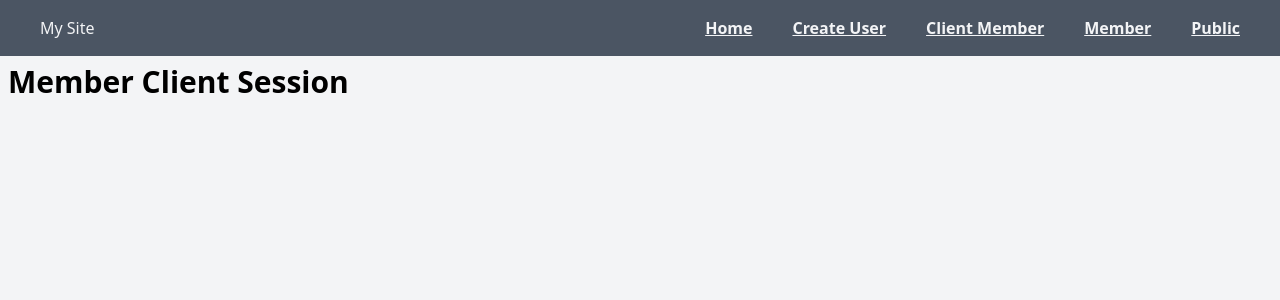
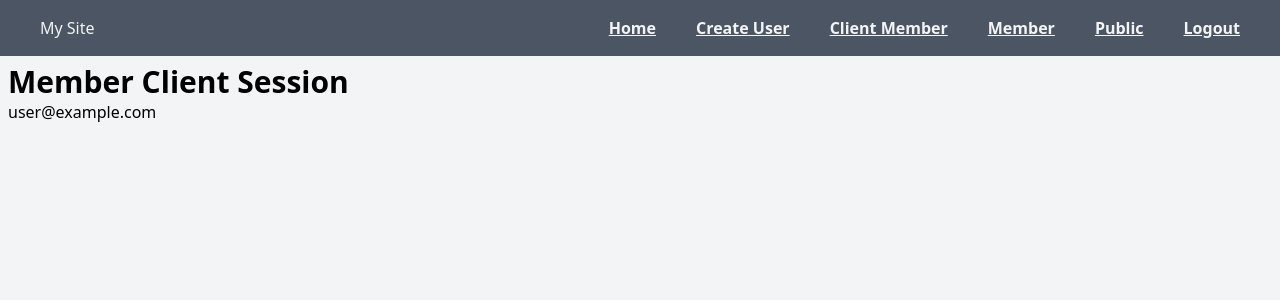
Before and after one commit to fitse01/Next-Auth-, a Next.js app: page /ClientMember in a window 1280 px wide. Shown: the top 300 px of the page. Built offline with nearby package versions, Linux system fonts and the light colour scheme; no server answers; sample sign-in values are in the browser's storage.

Commit message:
authProvider added

```diff
--- /dev/null
+++ b/app/(components)/AuthProvider.js
@@ -0,0 +1,7 @@
+"use client"
+import { SessionProvider } from "next-auth/react"
+const AuthProvider = ({children}) => {
+    return  <SessionProvider> {children} </SessionProvider>;
+}
+
+export default AuthProvider
--- a/app/(components)/Nav.jsx
+++ b/app/(components)/Nav.jsx
@@ -1,20 +1,47 @@
-import Link from "next/link"
+import Link from "next/link";
+import { getServerSession } from "next-auth";
+// import { signIn, signOut } from "next-auth/react"; // Import signIn and signOut
+import { options } from "../api/auth/[...nextauth]/options";
 
-const Nav = () => {
+const Nav = async () => {
+  const session = await getServerSession(options);
+
   return (
     <header className="bg-gray-600 text-gray-100 ">
-        <nav className="flex justify-between items-center w-full px-10 py-4">
-          <div>My Site</div>
-          <div className="flex gap-10">
-            <Link href="/"> Home</Link>
-            <Link href="/CreateUser"> Create User</Link>
-            <Link href="/ClientMember"> Client Member</Link>
-            <Link href="/Member"> Member</Link>
-            <Link href="/Public"> Public</Link>
-          </div>
-        </nav>
+      <nav className="flex justify-between items-center w-full px-10 py-4">
+        <div>My Site</div>
+        <div className="flex gap-10">
+          <Link href="/">Home</Link>
+          <Link href="/CreateUser">Create User</Link>
+          <Link href="/ClientMember">Client Member</Link>
+          <Link href="/Member">Member</Link>
+          <Link href="/Public">Public</Link>
+          {
+              session? (
+                <Link href="/api/auth/signout?callbackUrl=/">Logout</Link>
+              ):(
+                <Link href="/api/auth/signin">LogIn</Link>
+            )}
+
+          {/* {session ? (
+            <button
+              onClick={() => signOut({ callbackUrl: "/" })} // Use signOut for logout
+              className="text-gray-100"
+            >
+              LogOut
+            </button>
+          ) : (
+            <button
+              onClick={() => signIn()} // Use signIn for login
+              className="text-gray-100"
+            >
+              LogIn
+            </button>
+          )} */}
+        </div>
+      </nav>
     </header>
-  )
-}
+  );
+};
 
-export default Nav
+export default Nav;
--- a/app/ClientMember/page.jsx
+++ b/app/ClientMember/page.jsx
@@ -1,8 +1,18 @@
 "use client";
-const Member = () => {
+import {useSession} from "next-auth/react"
+import { redirect } from "next/navigation";
+const Member = async() => {
+  const {data:session} = useSession({
+    required :true,
+    onUnauthenticated(){
+      redirect("/api/auth/signin?callback=/ClientMember");
+    }
+  })
     return (
       <div>
           <h1>Member Client Session</h1>
+          <p>{session?.user?.email}</p>
+          <p>{session?.user?.role}</p>
       </div>
     )
   }
--- a/app/Member/page.jsx
+++ b/app/Member/page.jsx
@@ -1,7 +1,17 @@
-const Member = () => {
+import { getServerSession } from "next-auth"
+import { options } from "../api/auth/[...nextauth]/options"
+import { redirect } from "next/navigation";
+
+const Member = async() => {
+  const session = await getServerSession(options);
+  if(!session ){
+    redirect("/api/auth/signin?callbackUrl=/Member")
+  }
   return (
     <div>
         <h1>Member Server Session</h1>
+        <p>{session?.user?.email}</p>
+        <p>{session?.user?.role}</p>
     </div>
   )
 }
--- a/app/api/auth/[...nextauth]/options.js
+++ b/app/api/auth/[...nextauth]/options.js
@@ -7,7 +7,7 @@ export const options = {
             profile(profile){
                 console.log("GitHub Profile " , profile);
 
-                const userRole = "GitHub User";
+                let userRole = "GitHub User";
                 if (profile?.email == "fitsumtafese01@gmail.com"){
                     userRole = "admin"
                 }
@@ -23,6 +23,7 @@ export const options = {
             profile(profile){
                 console.log("Google Profile " , profile);
 
+                let userRole = "Google User";
                 return{
                     ...profile,
                     id:profile.sub,
--- a/app/layout.js
+++ b/app/layout.js
@@ -1,3 +1,4 @@
+import AuthProvider from "./(components)/AuthProvider";
 import Nav from "./(components)/Nav";
 import "./globals.css";
 
@@ -10,10 +11,12 @@ export const metadata = {
 export default function RootLayout({ children }) {
   return (
     <html lang="en">
-      <body className="bg-gray-100">
-        <Nav/>
-        <div className="m-2">{children}</div>
-      </body>
+      <AuthProvider>
+        <body className="bg-gray-100">
+          <Nav/>
+          <div className="m-2">{children}</div>
+        </body>
+      </AuthProvider>
     </html>
   );
 }
```
